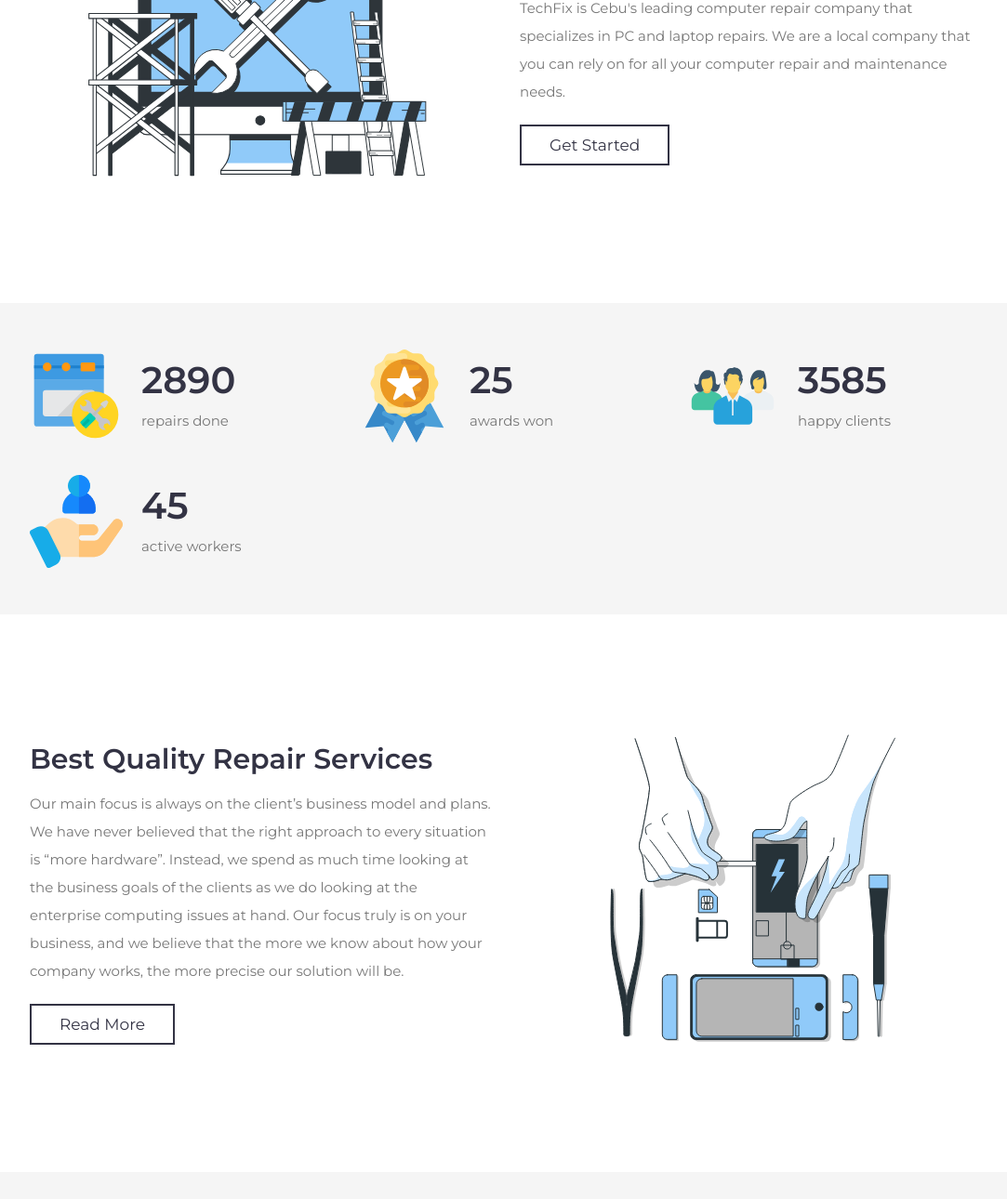
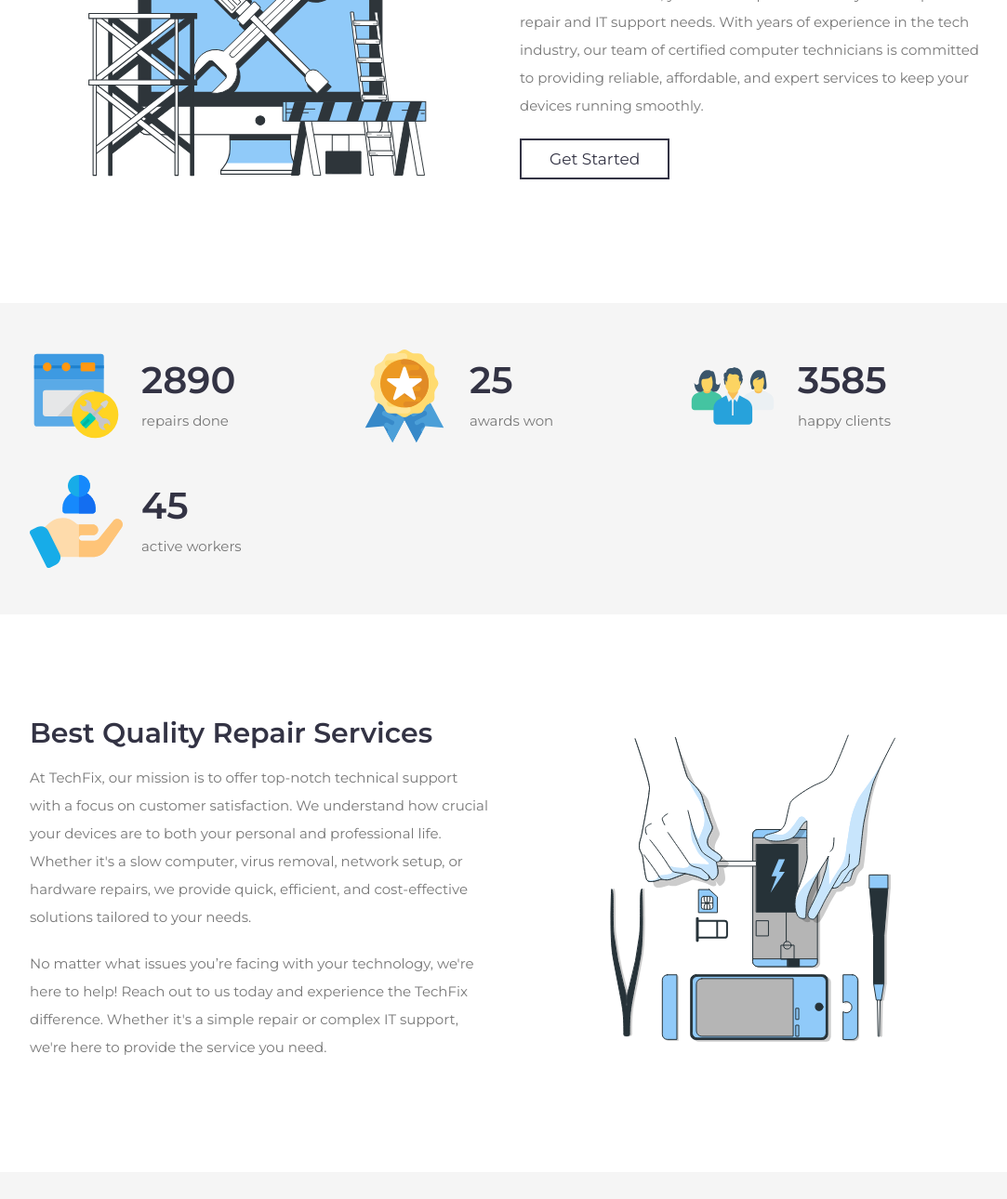
Before and after one commit to heathrwld/TechFix, a plain HTML site: page index.html in a window 1280 px wide. Shown: the part 405-1695 px from the top of the page at 93% size, without its empty margins (96-1179 px from the left). Drawn offline with Linux system fonts and the light colour scheme; some packages are replaced by stand-ins of ours; a script that the page names is missing.

Commit message:
Update index.html

```diff
--- a/index.html
+++ b/index.html
@@ -58,7 +58,7 @@
 
    <div class="content">
       <h3>Why fix it yourself? Leave it to the pros.</h3>
-      <p>TechFix is Cebu's leading computer repair company that specializes in PC and laptop repairs. We are a local company that you can rely on for all your computer repair and maintenance needs.</p>
+      <p>Welcome to TechFix, your trusted partner for all your computer repair and IT support needs. With years of experience in the tech industry, our team of certified computer technicians is committed to providing reliable, affordable, and expert services to keep your devices running smoothly.</p>
       <a href="#about" class="btn">get started</a>
    </div>
 
@@ -112,8 +112,8 @@
 
    <div class="content">
       <h3>best quality Repair services</h3>
-      <p>Our main focus is always on the client’s business model and plans. We have never believed that the right approach to every situation is “more hardware”. Instead, we spend as much time looking at the business goals of the clients as we do looking at the enterprise computing issues at hand. Our focus truly is on your business, and we believe that the more we know about how your company works, the more precise our solution will be.</p>
-      <a href="#services" class="btn">read more</a>
+      <p>At TechFix, our mission is to offer top-notch technical support with a focus on customer satisfaction. We understand how crucial your devices are to both your personal and professional life. Whether it's a slow computer, virus removal, network setup, or hardware repairs, we provide quick, efficient, and cost-effective solutions tailored to your needs.</p>
+      <p>No matter what issues you’re facing with your technology, we're here to help! Reach out to us today and experience the TechFix difference. Whether it's a simple repair or complex IT support, we're here to provide the service you need.</p>
    </div>
 
    <div class="image">
```
